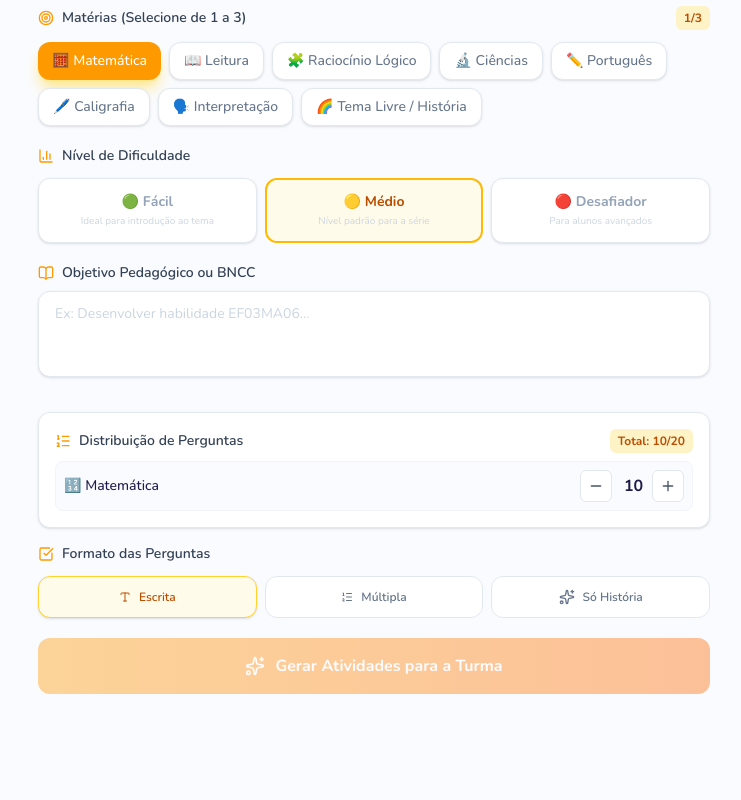
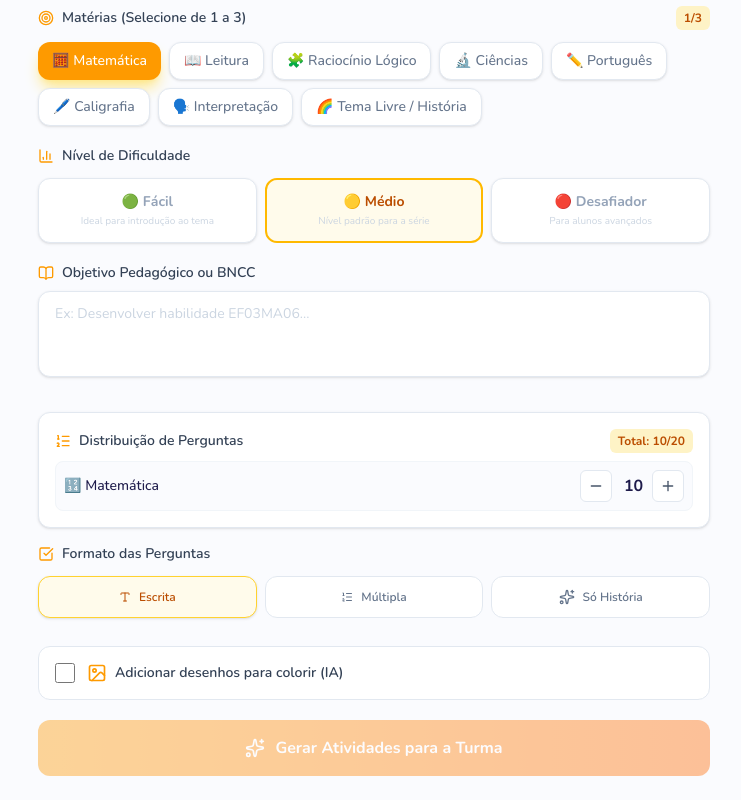
Before and after one commit to juniox7/caderno-vivo, a Next.js app: page /criar/professores in a window 1280 px wide. Shown: the part 569-1369 px from the top of the page, without its empty margins (266-1007 px from the left). Before the commit the page ends 1287 px from the top, so only its background shows below. Built offline with nearby package versions, Linux system fonts and the light colour scheme.

Commit message:
Libera geracao de imagens para todas as materias no Modo Professor

```diff
--- a/components/FormularioProfessor.tsx
+++ b/components/FormularioProfessor.tsx
@@ -682,8 +682,7 @@ export default function FormularioProfessor() {
             </div>
 
             {/* Gerar Imagens Toggle */}
-            {isLivre && (
-              <div className="space-y-4 pt-2 animate-fade-in-up">
+            <div className="space-y-4 pt-2 animate-fade-in-up">
                 <label className="flex items-center gap-3 cursor-pointer p-4 rounded-xl border border-surface-200 bg-white dark:bg-surface-100 dark:text-surface-800 hover:bg-surface-50 dark:bg-[#0f172a] dark:text-surface-100 transition-colors">
                   <input
                     type="checkbox"
@@ -741,9 +740,9 @@ export default function FormularioProfessor() {
                 </div>
               )}
               </div>
-            )}
             </>
             )}
+
 
             {tipoAtividade !== 'historia' && (
               <div className="space-y-3 pt-2 animate-fade-in-up">
```
